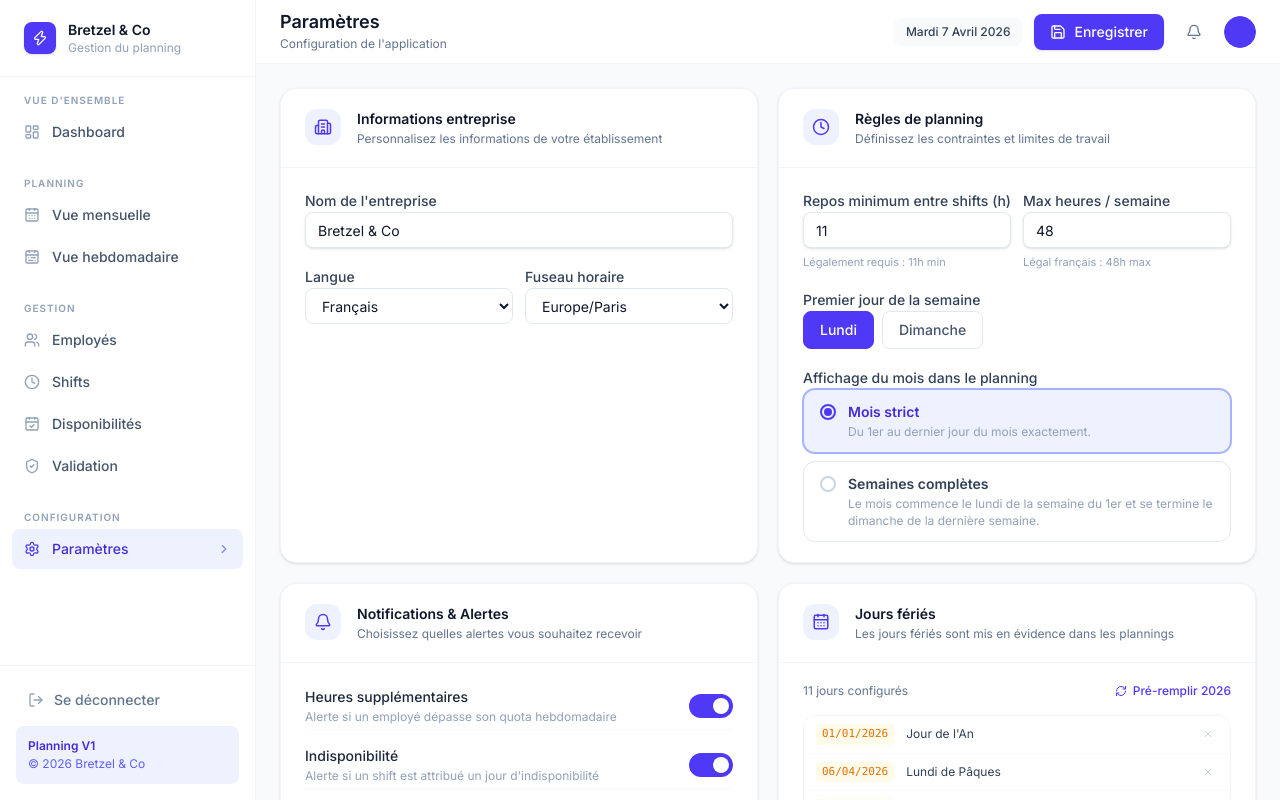
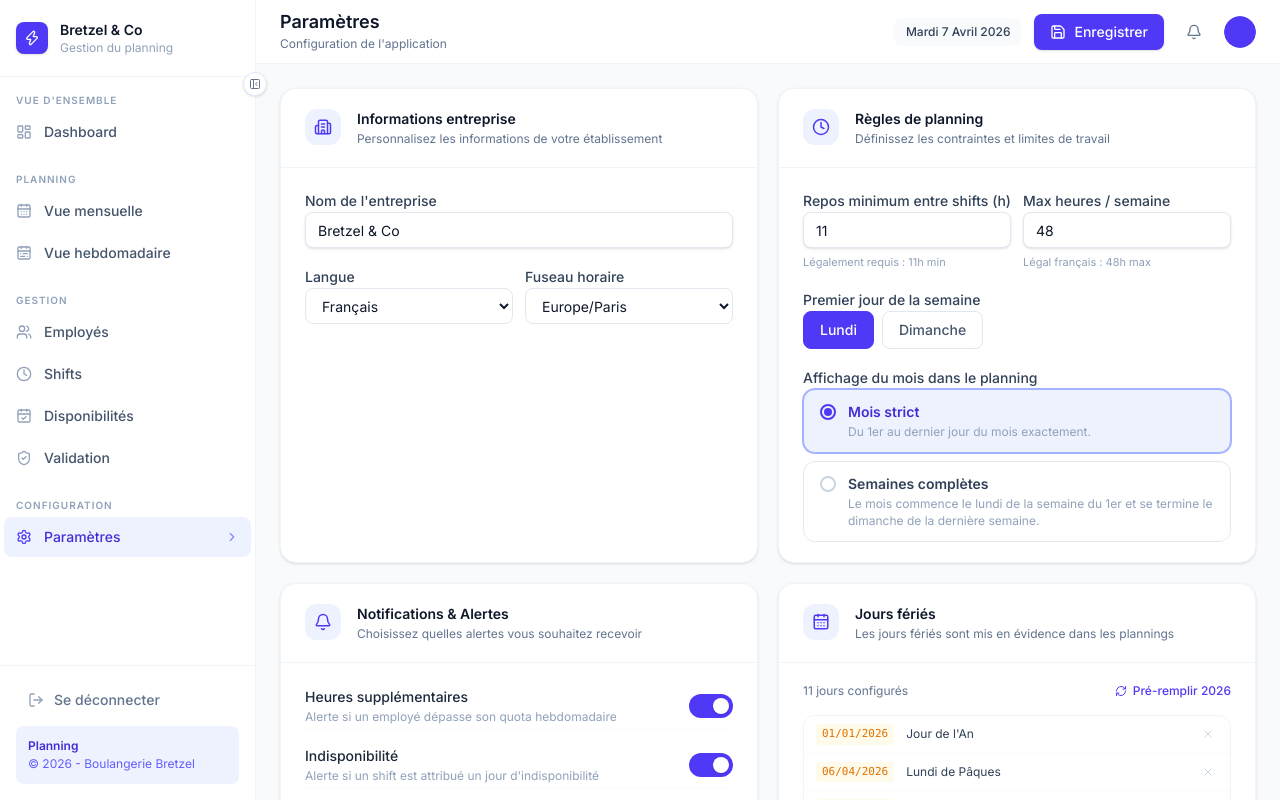
Before and after one commit to timvw4/planning-bretzel, a Next.js app: page /settings in a window 1280 px wide. Shown: the top 800 px of the page. Built offline with nearby package versions, Linux system fonts and the light colour scheme; no server answers; the database is empty.

Commit message:
améliorations moyenne

```diff
--- a/src/app/planning/weekly/page.tsx
+++ b/src/app/planning/weekly/page.tsx
@@ -383,8 +383,8 @@ export default function WeeklyPlanningPage() {
       </div>
 
       {/* Planning hebdomadaire — Vue principale */}
-      <div className="flex-1 overflow-auto p-6">
-        <div className="bg-white rounded-2xl border border-slate-100 shadow-sm [overflow:clip]" style={{ cursor: isLocked ? 'not-allowed' : brushShiftId ? 'crosshair' : eraseMode ? 'cell' : 'default' }}>
+      <div className="flex-1 overflow-auto bg-slate-50">
+        <div className="bg-white [overflow:clip]" style={{ cursor: isLocked ? 'not-allowed' : brushShiftId ? 'crosshair' : eraseMode ? 'cell' : 'default' }}>
           <table className="w-full border-collapse">
             <thead className="sticky top-0 z-20 bg-white shadow-sm">
               <tr className="border-b border-slate-200">
--- a/src/app/settings/page.tsx
+++ b/src/app/settings/page.tsx
@@ -124,12 +124,15 @@ function getFrenchHolidays(year: number): PublicHoliday[] {
 export default function SettingsPage() {
   const { settings, updateSettings, employees, shifts, scheduleEntries } = usePlanningStore();
 
-  const [notifications, setNotifications] = useState({
+  const defaultNotifications = {
     overtime: true,
     unavailable: true,
     lowRest: true,
     weeklyReport: false,
-  });
+  };
+  const [notifications, setNotifications] = useState(
+    settings.notifications ?? defaultNotifications
+  );
 
   // ---- État local pour le formulaire d'ajout de jour férié ----
   const [newHolidayDate, setNewHolidayDate] = useState('');
@@ -166,7 +169,8 @@ export default function SettingsPage() {
   };
 
   const handleSave = () => {
-    toast.success('Paramètres enregistrés');
+    updateSettings({ notifications });
+    toast.success('Paramètres de notifications enregistrés');
   };
 
   const handleExportData = () => {
@@ -218,7 +222,7 @@ export default function SettingsPage() {
             <Input
               value={settings.companyName}
               onChange={(e) => updateSettings({ companyName: e.target.value })}
-              placeholder="Bretzel & Co"
+              placeholder="Bretzel"
             />
           </div>
           <div className="grid grid-cols-2 gap-3">
@@ -518,7 +522,7 @@ export default function SettingsPage() {
             </p>
           </div>
           <div className="text-right">
-            <p className="text-[10px] text-slate-400">Données stockées localement</p>
+            <p className="text-[10px] text-slate-400">Données stockées sur Supabase</p>
             <p className="text-[10px] text-slate-400">© 2026 Tous droits réservés</p>
           </div>
         </div>
--- a/src/components/layout/AppLayout.tsx
+++ b/src/components/layout/AppLayout.tsx
@@ -2,7 +2,7 @@
 
 import { Sidebar } from './Sidebar';
 import { Toaster } from 'react-hot-toast';
-import { useEffect } from 'react';
+import { useEffect, useState } from 'react';
 import { usePlanningStore } from '@/lib/store';
 import { TooltipProvider } from '@/components/ui/tooltip';
 import { Loader2 } from 'lucide-react';
@@ -22,6 +22,7 @@ const isPublicRoute = (pathname: string) =>
 export function AppLayout({ children }: { children: React.ReactNode }) {
   const pathname = usePathname();
   const isAdminPage = !isPublicRoute(pathname);
+  const [sidebarCollapsed, setSidebarCollapsed] = useState(false);
 
   const { loadData, refreshAlerts, isLoading } = usePlanningStore();
 
@@ -57,8 +58,11 @@ export function AppLayout({ children }: { children: React.ReactNode }) {
   return (
     <TooltipProvider delayDuration={300}>
       <div className="min-h-screen bg-slate-50">
-        <Sidebar />
-        <div className="ml-64 min-h-screen flex flex-col">
+        <Sidebar collapsed={sidebarCollapsed} onToggle={() => setSidebarCollapsed((v) => !v)} />
+        <div
+          className="min-h-screen flex flex-col transition-all duration-300"
+          style={{ marginLeft: sidebarCollapsed ? 64 : 256 }}
+        >
           <main className="flex-1">
             {children}
           </main>
--- a/src/components/layout/Sidebar.tsx
+++ b/src/components/layout/Sidebar.tsx
@@ -10,10 +10,13 @@ import {
   CalendarRange,
   Settings,
   ChevronRight,
+  ChevronLeft,
   Zap,
   ShieldCheck,
   LogOut,
   CalendarCheck,
+  PanelLeftClose,
+  PanelLeftOpen,
 } from 'lucide-react';
 import { cn } from '@/lib/utils';
 import { usePlanningStore } from '@/lib/store';
@@ -51,14 +54,18 @@ const navigation = [
   },
 ];
 
-export function Sidebar() {
+interface SidebarProps {
+  collapsed: boolean;
+  onToggle: () => void;
+}
+
+export function Sidebar({ collapsed, onToggle }: SidebarProps) {
   const pathname = usePathname();
   const router = useRouter();
   const { alerts, settings } = usePlanningStore();
   const activeAlerts = alerts.filter((a) => !a.resolved);
   const [pendingUnlockCount, setPendingUnlockCount] = useState(0);
 
-  // Compter les demandes de modification en attente
   useEffect(() => {
     const supabase = createClient();
     const fetchPending = async () => {
@@ -69,7 +76,6 @@ export function Sidebar() {
       setPendingUnlockCount(count ?? 0);
     };
     fetchPending();
-    // Rafraîchir toutes les 60 secondes
     const interval = setInterval(fetchPending, 60000);
     return () => clearInterval(interval);
   }, []);
@@ -82,37 +88,58 @@ export function Sidebar() {
   };
 
   return (
-    <aside className="fixed left-0 top-0 h-full w-64 bg-white border-r border-slate-100 flex flex-col z-30">
+    <aside
+      className={cn(
+        'fixed left-0 top-0 h-full bg-white border-r border-slate-100 flex flex-col z-30 transition-all duration-300',
+        collapsed ? 'w-16' : 'w-64'
+      )}
+    >
       {/* Logo / Brand */}
-      <div className="flex items-center gap-3 px-6 py-5 border-b border-slate-100">
-        <div className="w-8 h-8 rounded-lg bg-indigo-600 flex items-center justify-center shadow-sm">
+      <div className={cn(
+        'flex items-center border-b border-slate-100 transition-all duration-300',
+        collapsed ? 'justify-center px-0 py-5' : 'gap-3 px-4 py-5'
+      )}>
+        <div className="w-8 h-8 rounded-lg bg-indigo-600 flex items-center justify-center shadow-sm shrink-0">
           <Zap className="w-4 h-4 text-white" />
         </div>
-        <div>
-          <p className="text-sm font-semibold text-slate-900">{settings.companyName}</p>
+        {!collapsed && (
+          <div className="overflow-hidden">
+            <p className="text-sm font-semibold text-slate-900 truncate">{settings.companyName}</p>
             <p className="text-xs text-slate-400">Gestion du planning</p>
           </div>
+        )}
       </div>
 
       {/* Navigation */}
-      <nav className="flex-1 overflow-y-auto px-3 py-4 space-y-6">
+      <nav className="flex-1 overflow-y-auto overflow-x-hidden py-4 space-y-5">
         {navigation.map((group) => (
           <div key={group.label}>
-            <p className="px-3 text-[10px] font-semibold uppercase tracking-widest text-slate-400 mb-1">
+            {/* Libellé de groupe — masqué si réduit */}
+            {!collapsed && (
+              <p className="px-4 text-[10px] font-semibold uppercase tracking-widest text-slate-400 mb-1">
                 {group.label}
               </p>
+            )}
+            {collapsed && (
+              <div className="mx-3 border-t border-slate-100 mb-1" />
+            )}
             <ul className="space-y-0.5">
               {group.items.map((item) => {
                 const isActive = pathname === item.href;
                 const showBadge = item.href === '/' && activeAlerts.length > 0;
                 const showAvailBadge = item.href === '/availability' && pendingUnlockCount > 0;
+                const hasBadge = showBadge || showAvailBadge;
+                const badgeCount = showBadge ? activeAlerts.length : pendingUnlockCount;
+                const badgeColor = showBadge ? 'bg-red-500' : 'bg-amber-500';
 
                 return (
                   <li key={item.name}>
                     <Link
                       href={item.href}
+                      title={collapsed ? item.name : undefined}
                       className={cn(
-                        'group flex items-center gap-3 rounded-lg px-3 py-2.5 text-sm font-medium transition-all duration-150',
+                        'group relative flex items-center rounded-lg text-sm font-medium transition-all duration-150',
+                        collapsed ? 'justify-center mx-2 px-0 py-2.5' : 'gap-3 mx-1 px-3 py-2.5',
                         isActive
                           ? 'bg-indigo-50 text-indigo-700'
                           : 'text-slate-600 hover:bg-slate-50 hover:text-slate-900'
@@ -124,19 +151,24 @@ export function Sidebar() {
                           isActive ? 'text-indigo-600' : 'text-slate-400 group-hover:text-slate-600'
                         )}
                       />
-                      <span className="flex-1">{item.name}</span>
-                      {showBadge && (
-                        <span className="ml-auto flex h-5 min-w-5 items-center justify-center rounded-full bg-red-500 px-1.5 text-[10px] font-semibold text-white">
-                          {activeAlerts.length}
+                      {!collapsed && (
+                        <>
+                          <span className="flex-1 truncate">{item.name}</span>
+                          {hasBadge && (
+                            <span className={cn('ml-auto flex h-5 min-w-5 items-center justify-center rounded-full px-1.5 text-[10px] font-semibold text-white', badgeColor)}>
+                              {badgeCount}
                             </span>
                           )}
-                      {showAvailBadge && (
-                        <span className="ml-auto flex h-5 min-w-5 items-center justify-center rounded-full bg-amber-500 px-1.5 text-[10px] font-semibold text-white">
-                          {pendingUnlockCount}
+                          {isActive && !hasBadge && (
+                            <ChevronRight className="h-3.5 w-3.5 text-indigo-400" />
+                          )}
+                        </>
+                      )}
+                      {/* Badge en mode réduit */}
+                      {collapsed && hasBadge && (
+                        <span className={cn('absolute top-1 right-1 flex h-3.5 w-3.5 items-center justify-center rounded-full text-[8px] font-bold text-white', badgeColor)}>
+                          {badgeCount}
                         </span>
-                      )}
-                      {isActive && (
-                        <ChevronRight className="h-3.5 w-3.5 text-indigo-400" />
                       )}
                     </Link>
                   </li>
@@ -148,19 +180,37 @@ export function Sidebar() {
       </nav>
 
       {/* Footer */}
-      <div className="px-4 py-4 border-t border-slate-100 space-y-2">
+      <div className={cn('border-t border-slate-100', collapsed ? 'px-2 py-3' : 'px-4 py-4 space-y-2')}>
         <button
           onClick={handleLogout}
-          className="w-full flex items-center gap-2.5 px-3 py-2 rounded-lg text-sm font-medium text-slate-500 hover:bg-red-50 hover:text-red-600 transition-colors group"
+          title={collapsed ? 'Se déconnecter' : undefined}
+          className={cn(
+            'w-full flex items-center rounded-lg text-sm font-medium text-slate-500 hover:bg-red-50 hover:text-red-600 transition-colors group',
+            collapsed ? 'justify-center px-0 py-2.5' : 'gap-2.5 px-3 py-2'
+          )}
         >
-          <LogOut className="w-4 h-4 text-slate-400 group-hover:text-red-500 transition-colors" />
-          Se déconnecter
+          <LogOut className="w-4 h-4 text-slate-400 group-hover:text-red-500 transition-colors shrink-0" />
+          {!collapsed && 'Se déconnecter'}
         </button>
+        {!collapsed && (
           <div className="rounded-lg bg-indigo-50 p-3">
-          <p className="text-xs font-semibold text-indigo-700">Planning V1</p>
-          <p className="text-xs text-indigo-500 mt-0.5">© 2026 Bretzel & Co</p>
+            <p className="text-xs font-semibold text-indigo-700">Planning </p>
+            <p className="text-xs text-indigo-500 mt-0.5">© 2026 - Boulangerie Bretzel</p>
           </div>
+        )}
       </div>
+
+      {/* Bouton toggle — coin bas droit de la sidebar */}
+      <button
+        onClick={onToggle}
+        className="absolute -right-3 top-[72px] z-40 flex h-6 w-6 items-center justify-center rounded-full bg-white border border-slate-200 shadow-sm hover:bg-indigo-50 hover:border-indigo-300 transition-all"
+        title={collapsed ? 'Agrandir le menu' : 'Réduire le menu'}
+      >
+        {collapsed
+          ? <PanelLeftOpen className="w-3 h-3 text-slate-500" />
+          : <PanelLeftClose className="w-3 h-3 text-slate-500" />
+        }
+      </button>
     </aside>
   );
 }
--- a/src/data/mock.ts
+++ b/src/data/mock.ts
@@ -341,6 +341,12 @@ export const defaultSettings: AppSettings = {
   timezone: 'Europe/Paris',
   theme: 'light',
   planningMonthMode: 'strict',
+  notifications: {
+    overtime: true,
+    unavailable: true,
+    lowRest: true,
+    weeklyReport: false,
+  },
   holidays: [
     { date: '2026-01-01', name: 'Jour de l\'An' },
     { date: '2026-04-06', name: 'Lundi de Pâques' },
```
Also changed, not shown: src/app/reset-password/page.tsx (+14 -3 lines), src/lib/supabase/db.ts (+7 -0 lines), src/lib/types.ts (+9 -1 lines), public/manifest.json. Lines whose indentation alone changed are shown as unchanged.
